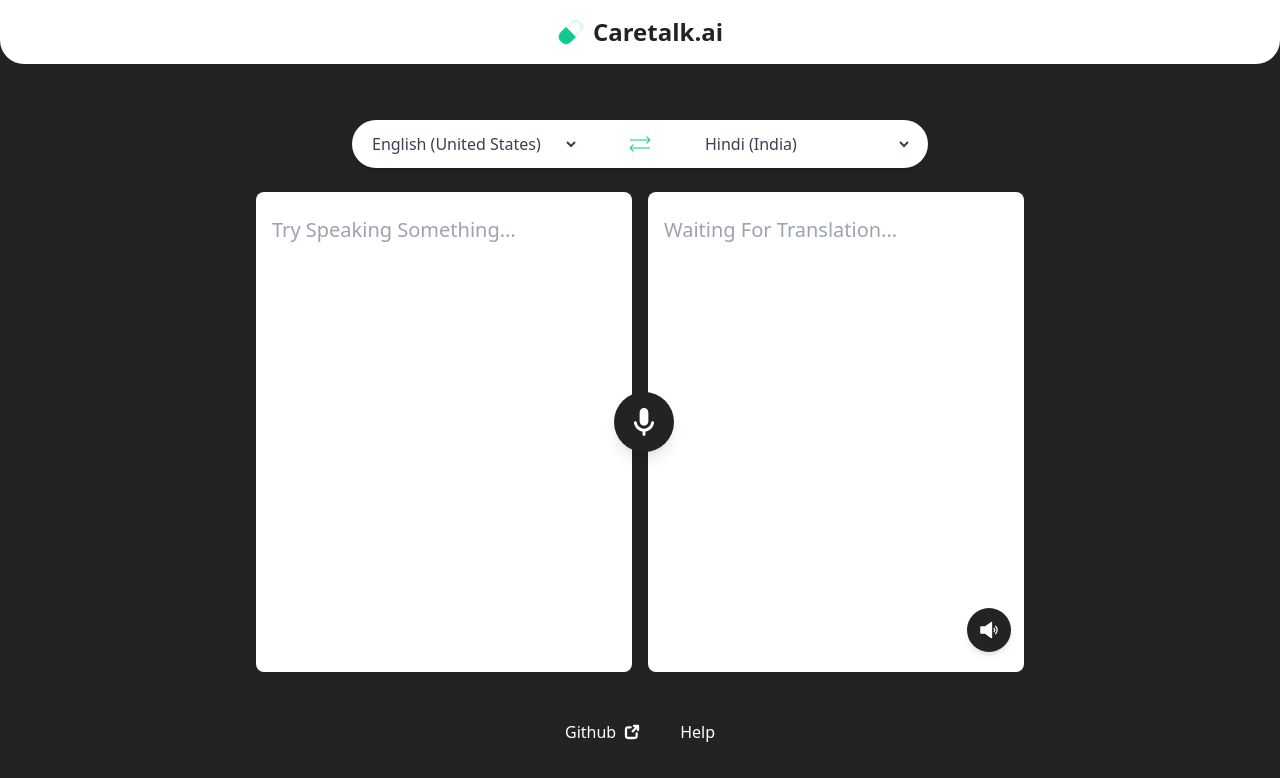
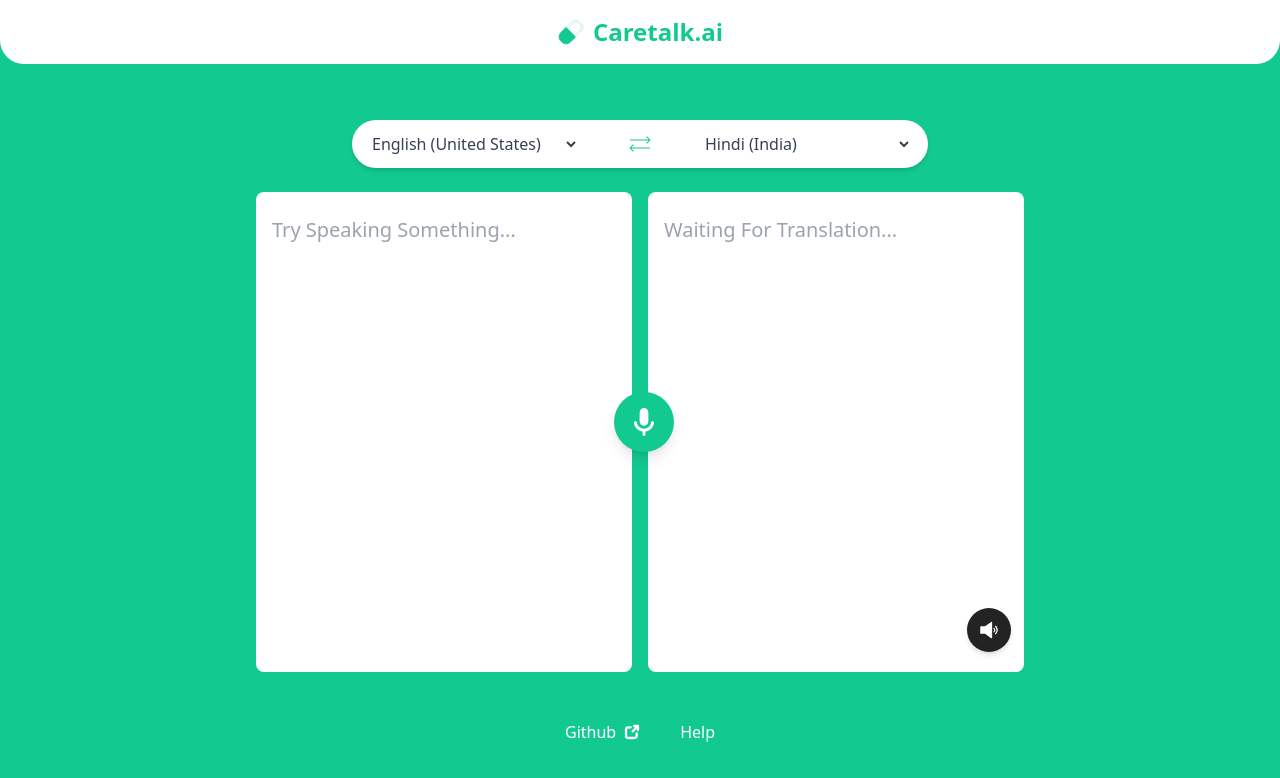
Before and after one commit to anshu189/caretalk-ai, a React (Create React App) app in the folder client/: page / in a window 1280 px wide. Shown: the top 778 px of the page. Built offline with nearby package versions, Linux system fonts and the light colour scheme.

Commit message:
Theme color update

```diff
--- a/client/src/App.css
+++ b/client/src/App.css
@@ -1,6 +1,6 @@
 :root {
-  /* --accentGreen: #12CA8F; */
-  --accentGreen: #232323;
+  --accentGreen: #12CA8F;
+  /* --accentGreen: #232323; */
   --accenrDark: #232323;
 }
 
```
Also changed, not shown: 11 other files (tests, documents, lock files or other folders).
